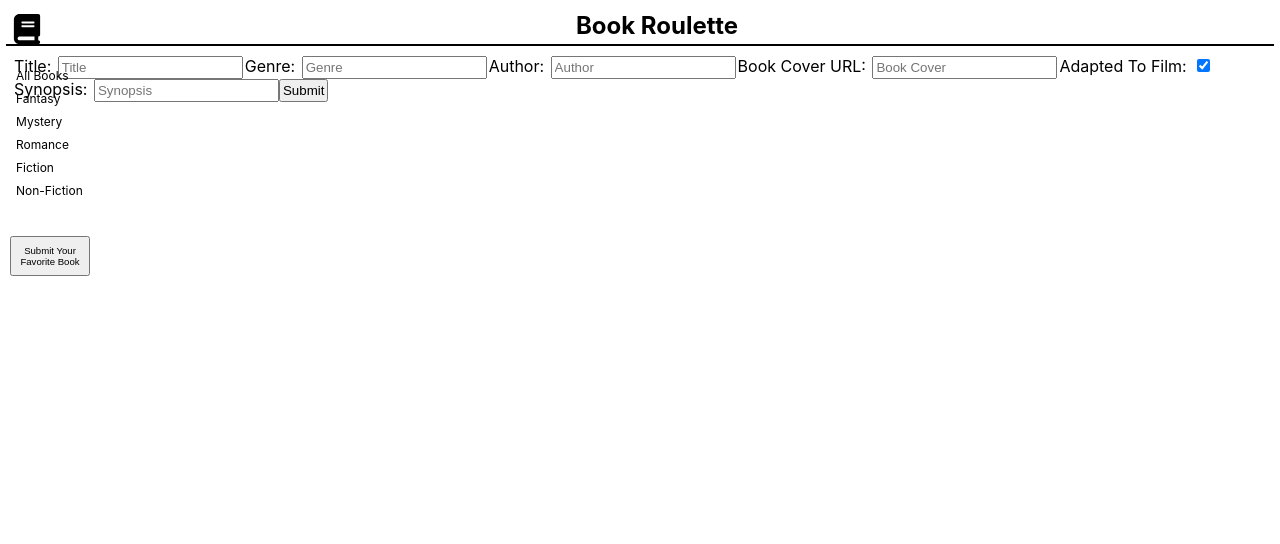
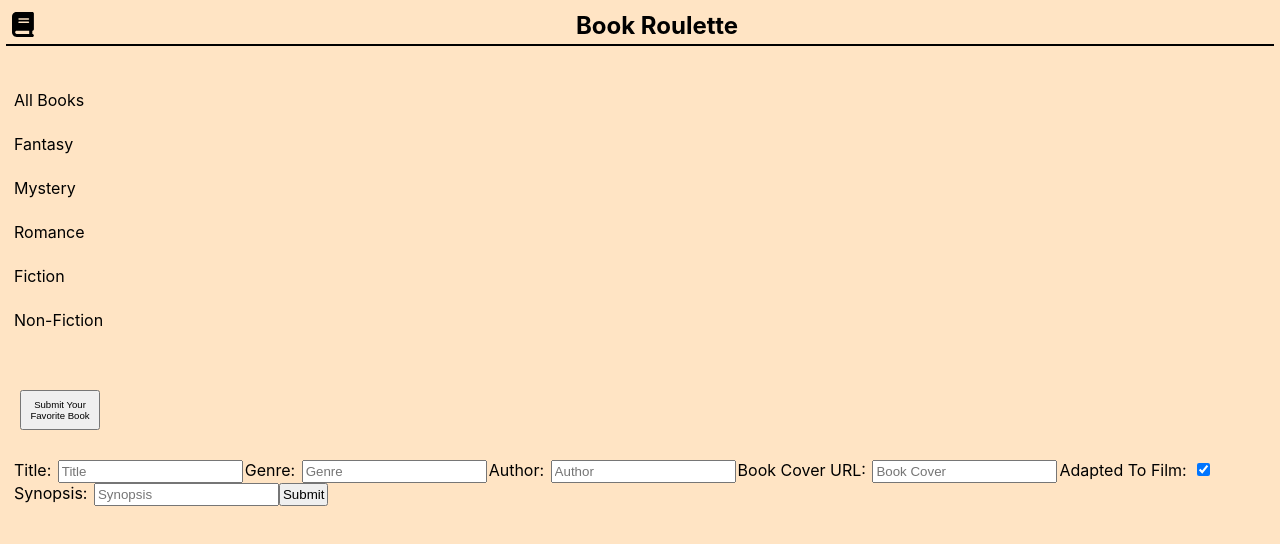
Before and after one commit to GeMMS-Project-2/book-roulette-frontend, a React (Create React App) app: page /add-book in a window 1280 px wide. Shown: the top 544 px of the page. Built offline with nearby package versions, Linux system fonts and the light colour scheme.

Commit message:
Another layer of CSS added. Experimenting with CSS animation

```diff
--- a/src/App.css
+++ b/src/App.css
@@ -1,8 +1,12 @@
+@import url('https://fonts.googleapis.com/css2?family=Special+Elite&display=swap%27');
+
 * {
 	box-sizing: border-box;
 	padding: 2px;
 }
-
+body {
+	background-color: bisque;
+}
 #page-top {
 	display: flex;
 	flex-direction: row;
@@ -36,25 +40,6 @@
 #title-nav {
 	display: flex;
 	align-items: flex-start;
-}
-ul {
-	display: flex;
-	flex-direction: column;
-	font-size: 12px;
-	text-decoration: none;
-}
-
-.nav-link {
-	list-style: none;
-	color: black;
-}
-
-.nav-link:hover {
-	font-size: 1.2rem;
-}
-
-a {
-	text-decoration: none;
 }
 
 #add-book {
@@ -95,24 +80,66 @@ h2 {
 }
 
 .icon {
-	height: 30px;
-	width: 30px;
+	height: 25px;
+	background-size: cover;
 	color: black;
 }
 
 #button-nav {
 	border: none;
-	background-color: white;
+	background-color: bisque;
+	margin-bottom: 5px;
 }
 
-#button-nav:hover {
-	border: 2px solid black;
+.icon:hover {
+	border: 4px solid rgba(112, 74, 23, 0.541);
 }
 
-/* .icon:hover {
-	scale: 2rem;
+.nav {
+	display: block;
+	position: absolute;
+	width: 135px;
+}
+
+.nav.active {
+	background-color: white;
+	padding: 8px;
+	padding-left: 8px;
+	box-shadow: 3px 5px 5px rgba(0, 0, 0, 0.3);
+}
+
+nav button {
+	margin-left: 10px;
+}
+
+.nav-ul {
+	display: flex;
+	padding: 0;
+	margin-top: 20px;
+	gap: 5px;
+	flex-direction: column;
+	font-size: 12px;
+	text-decoration: none;
+}
+
+nav.active ul {
+	width: 100%;
+}
+
+nav ul li {
+	list-style: none;
+	color: black;
+}
+
+.nav-link:hover {
+	font-size: 1.2rem;
+}
+
+a {
+	text-decoration: none;
+}
+
+/* @keyframes navSlideDown {
+	0% {
+	}
 } */
-
-nav {
-	position: absolute;
-}
--- a/src/components/Home/Home.css
+++ b/src/components/Home/Home.css
@@ -0,0 +1,3 @@
+#checkbox {
+	width: 200px;
+}
```
